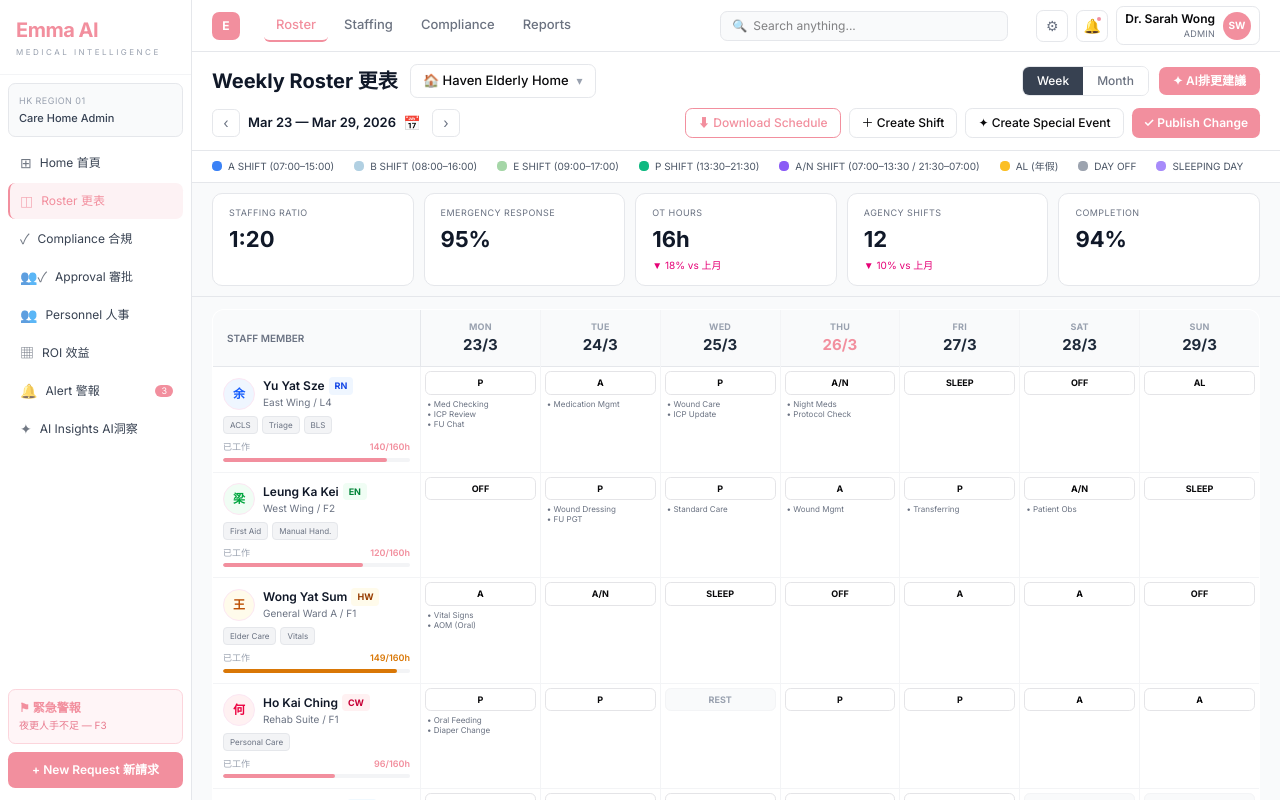
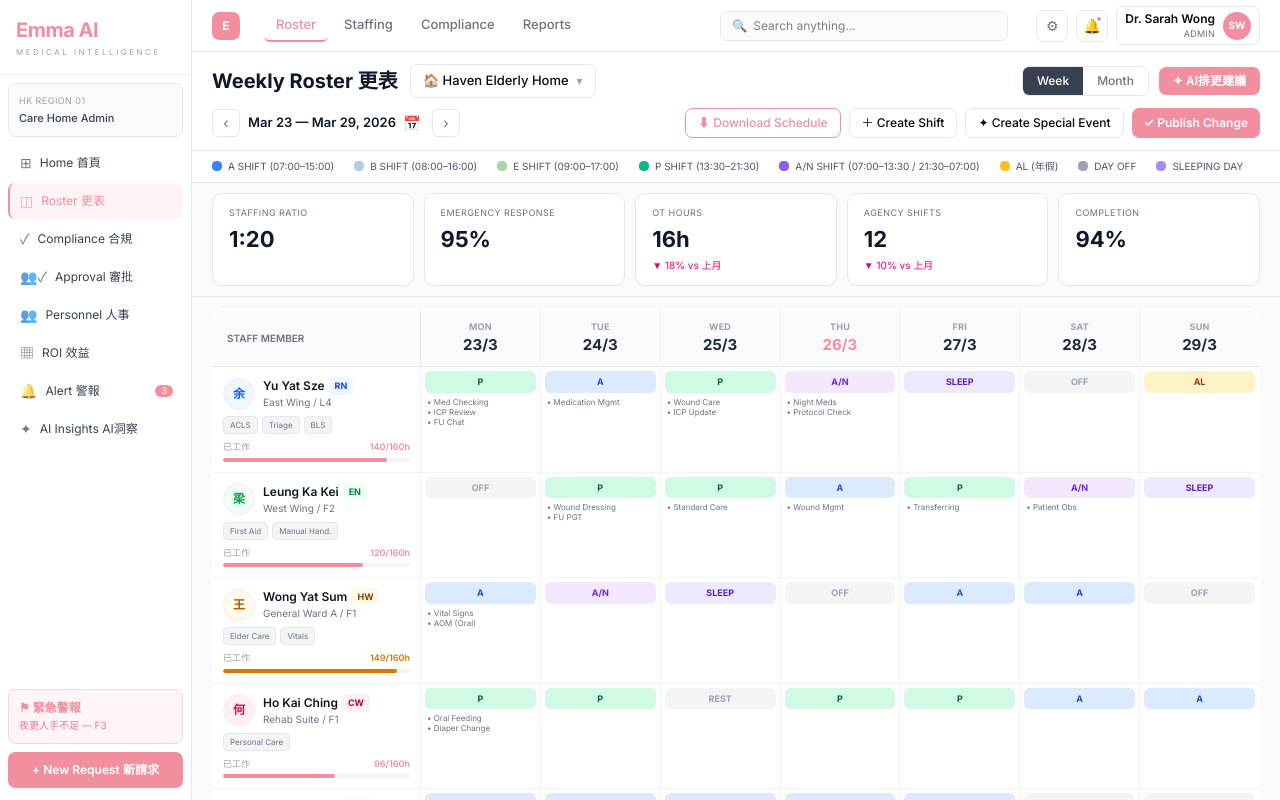
Before and after one commit to cherry-hei/emma-ai-mvp-frontend-MVP-, a Next.js app: page /roster in a window 1280 px wide. Built offline with nearby package versions, Linux system fonts and the light colour scheme.

Commit message:
Fix: ShiftCell import and style

```diff
--- a/src/components/roster/ShiftCell.tsx
+++ b/src/components/roster/ShiftCell.tsx
@@ -1,4 +1,4 @@
-import { ShiftDay } from '@/lib/types'
+import { ShiftDay, ShiftType } from '@/lib/types'
 
 const SHIFT_CONFIG: Record<ShiftType, { label: string; bg: string; color: string }> = {
   A:     { label: 'A',     bg: '#DBEAFE', color: '#1D4ED8' },
@@ -14,10 +14,13 @@ const SHIFT_CONFIG: Record<ShiftType, { label: string; bg: string; color: string
 }
 
 export function ShiftCell({ shift }: { shift: ShiftDay }) {
-  const cfg = SHIFT_CONFIG[shift.type] ?? { label: shift.type, class: 'bg-gray-50 text-gray-400 border-gray-100' }
+  const cfg = SHIFT_CONFIG[shift.type] ?? { label: shift.type, bg: '#F3F4F6', color: '#9CA3AF' }
   return (
     <td className="border-r border-gray-100 p-1 min-w-24 align-top">
-      <div className={`rounded-md px-1.5 py-1 border text-[9px] font-bold text-center mb-1 ${cfg.class}`}>
+      <div
+        className="rounded-md px-1.5 py-1 text-[9px] font-bold text-center mb-1"
+        style={{ background: cfg.bg, color: cfg.color }}
+      >
         {cfg.label}
       </div>
       {shift.tasks?.map(t => (
```
